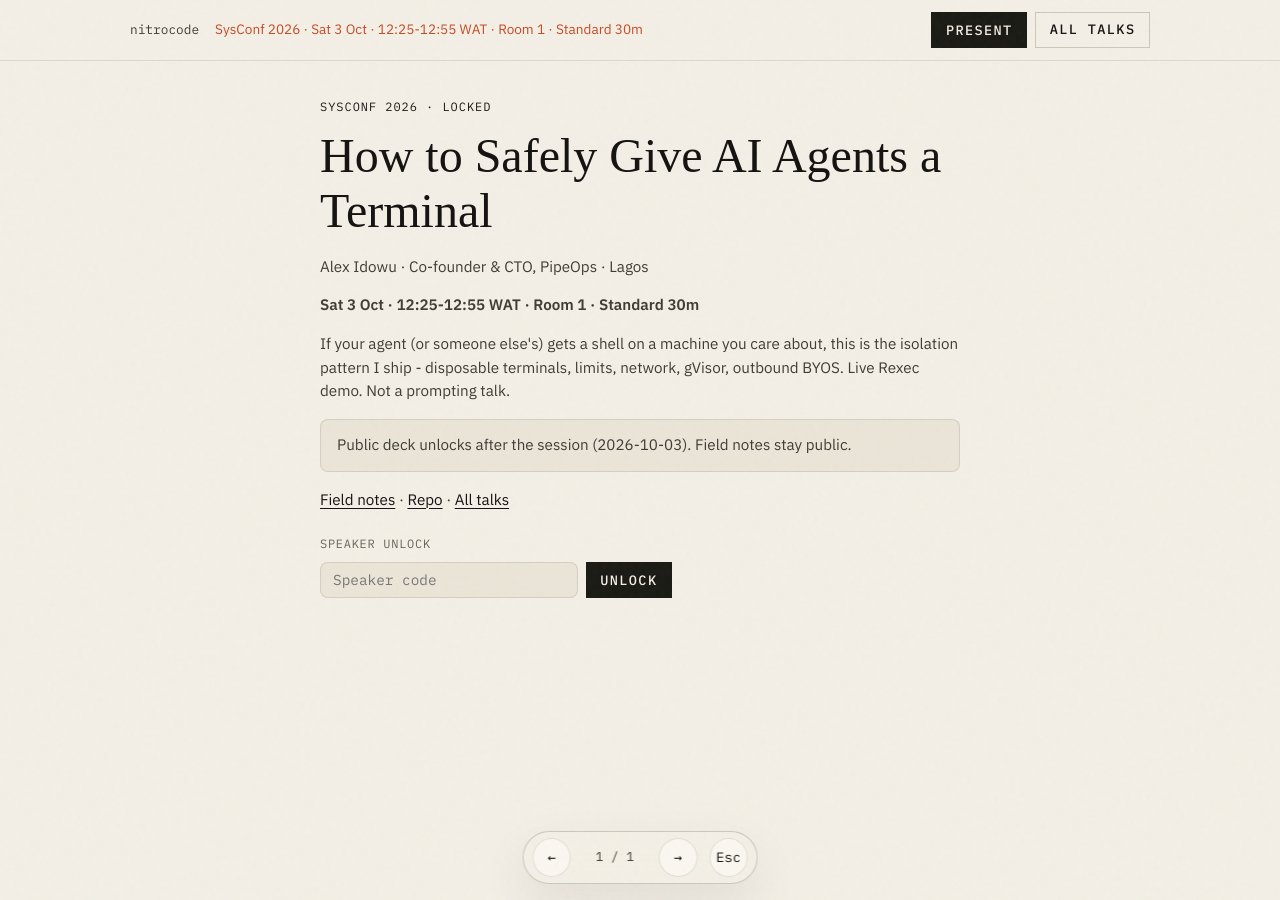
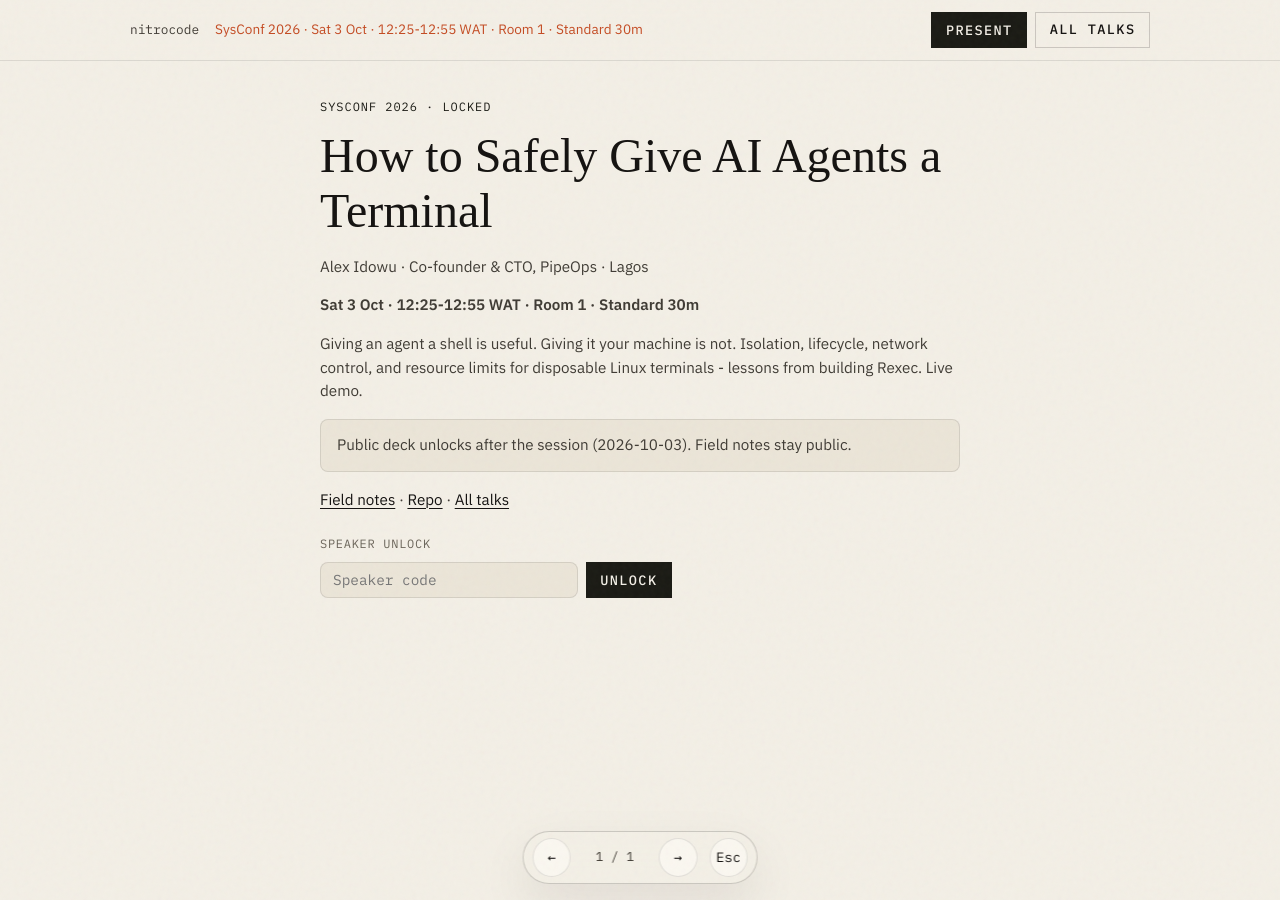
Before and after one commit to 9trocode/9trocode.github.io, a Jekyll site: the page built from talks/sysconf-2026.md, in a window 1280 px wide. Built offline with Jekyll 4.4.1, drawn with Linux system fonts in a browser that asks for light colours; some web fonts are replaced; some of the changed lines change nothing that is shown.

Commit message:
Morph SysConf deck to the announce framing.
Spine: unfettered shell access → isolation + lifecycle → limits +
network → lessons from Rexec. Fewer slides, clearer through-line.

```diff
--- a/talks/sysconf-2026.md
+++ b/talks/sysconf-2026.md
@@ -2,15 +2,14 @@
 layout: talk
 title: How to Safely Give AI Agents a Terminal
 description: >-
-  If your agent (or someone else's) gets a shell on a machine you care about,
-  this is the isolation pattern I ship - disposable terminals, limits, network,
-  gVisor, outbound BYOS. Live Rexec demo. Not a prompting talk.
+  Giving an agent a shell is useful. Giving it your machine is not. Isolation,
+  lifecycle, network control, and resource limits for disposable Linux
+  terminals - lessons from building Rexec. Live demo.
 permalink: /talks/sysconf-2026/
 event: SysConf 2026
 slot: "Sat 3 Oct · 12:25-12:55 WAT · Room 1 · Standard 30m"
 talk_date: 2026-10-03
 # Public teaser while talk_date is in the future. Speaker: ?key= or unlock form.
-# Set locked: false to make the deck public early.
 speaker_key: sysconf-2026-rexec
 blog: /blog/2026/08/11/how-to-safely-give-ai-agents-a-terminal
 repo: https://github.com/PipeOpsHQ/Rexec
@@ -42,235 +41,170 @@
 </section>
 
 <section class="talk-slide" id="s02" data-slide="2">
-  <p class="talk-slide__label">02 · Who this is for</p>
-  <h2>Who this is for</h2>
-  <p>Anyone giving an agent a <strong>shell</strong> on infra you care about.</p>
-  <ul>
-    <li>You <strong>use</strong> coding agents on a laptop, bastion, or CI runner</li>
-    <li>You <strong>build</strong> products where agents exec commands for users</li>
-    <li>Platform / SRE / security owning the blast radius</li>
-  </ul>
-  <p class="punch">Not a prompting talk. Not “how to build an agent.”</p>
-  <p>Sandbox and lifecycle. I hit this building Rexec and shipping multi-tenant platforms.</p>
+  <p class="talk-slide__label">02 · The problem</p>
+  <h2>Agents that run commands are common.<br>Unfettered shell access is still the default.</h2>
+  <p>Laptop. Bastion. Shared CI runner.</p>
+  <p>Most setups still hand the model a real shell on a machine you care about - and call system prompts + “approve tool use” the control plane.</p>
 </section>
 
 <section class="talk-slide" id="s03" data-slide="3">
   <p class="talk-slide__label">03 · The claim</p>
-  <h2>AI agents need a terminal to be useful.<br>Giving them yours is a bad idea.</h2>
-  <p>The moment the model runs <code>npm install</code>, <code>curl | bash</code>, or “explore the filesystem,” you left chat.</p>
-  <p class="punch">Untrusted remote code execution with a friendly UI.</p>
+  <h2>Giving an agent a shell is useful.<br>Giving it your machine is not.</h2>
+  <p>Useful agents shell out. That’s fine.</p>
+  <p class="punch">The mistake is the blast radius - not the shell.</p>
 </section>
 
 <section class="talk-slide" id="s04" data-slide="4">
-  <p class="talk-slide__label">04 · What people actually do</p>
-  <h2>What people actually do</h2>
+  <p class="talk-slide__label">04 · Reframe</p>
+  <h2>Isolation and lifecycle.<br>Not a prompting problem.</h2>
+  <p>This talk answers four questions from building <strong>Rexec</strong>:</p>
   <ol>
-    <li>Install Cursor / Claude Code / some agent CLI on a laptop</li>
-    <li>Point it at a real repo</li>
-    <li>Leave network + package install on</li>
-    <li>Trust system prompts and “approve tool use”</li>
+    <li>How do you reason about security?</li>
+    <li>How do you enforce resource limits?</li>
+    <li>How do you control network access?</li>
+    <li>How do you build disposable terminals (cloud or your own machines)?</li>
   </ol>
-  <p>Same pattern on a bastion or shared runner - just a bigger blast radius.</p>
-  <p class="punch">Hope is not a control.</p>
 </section>
 
 <section class="talk-slide" id="s05" data-slide="5">
-  <p class="talk-slide__label">05 · What breaks</p>
-  <h2>What breaks (no jailbreak required)</h2>
+  <p class="talk-slide__label">05 · Why the default fails</p>
+  <h2>Why the default fails</h2>
   <ul>
-    <li>Secrets written to world-readable files</li>
-    <li><code>rm -rf</code> with a creative path expansion</li>
-    <li>Env vars leaving over HTTPS <em>or</em> DNS</li>
-    <li>Packages that phone home</li>
-    <li>Production kubeconfigs sitting in <code>~/.kube</code></li>
-    <li>Three package managers, half-broken state, “works in the agent’s world”</li>
+    <li>Secrets land on disk</li>
+    <li>Creative <code>rm</code> / path expansion</li>
+    <li>Env leaves over HTTPS or DNS</li>
+    <li>Packages phone home</li>
+    <li><code>~/.kube</code> and other prod creds sit next to the agent</li>
   </ul>
-  <p>Models sound careful. They still thrash. Blast radius = that machine.</p>
+  <p>No jailbreak required. Models thrash. Hope is not a control.</p>
 </section>
 
 <section class="talk-slide" id="s06" data-slide="6">
-  <p class="talk-slide__label">06 · Why human SSH habits fail</p>
-  <h2>Why “I SSH carefully” is not enough</h2>
-  <table class="talk-table">
-    <thead>
-      <tr><th></th><th>You</th><th>The agent</th></tr>
-    </thead>
-    <tbody>
-      <tr><td>Pace</td><td>One command, think</td><td>Burst of tool calls</td></tr>
-      <tr><td>Intent</td><td>Usually deliberate</td><td>Explores and retries</td></tr>
-      <tr><td>Network</td><td>You decide outbound</td><td>It will try outbound</td></tr>
-      <tr><td>Lifetime</td><td>Hours is fine</td><td>Should die in minutes</td></tr>
-    </tbody>
-  </table>
-  <p>Same Docker host. Different threat model.</p>
+  <p class="talk-slide__label">06 · Four controls</p>
+  <h2>Four controls</h2>
+  <div class="talk-grid">
+    <div class="talk-card"><strong>1 · Isolation</strong><span>What can it touch? Host, peers, kernel surface.</span></div>
+    <div class="talk-card"><strong>2 · Lifecycle</strong><span>Create → run → delete. No leftover Tuesday containers.</span></div>
+    <div class="talk-card"><strong>3 · Network</strong><span>Egress and peer traffic chosen at create time.</span></div>
+    <div class="talk-card"><strong>4 · Limits</strong><span>CPU, memory, PIDs - hard caps, not vibes.</span></div>
+  </div>
+  <p>That’s the product. Not a longer system prompt.</p>
 </section>
 
 <section class="talk-slide" id="s07" data-slide="7">
-  <p class="talk-slide__label">07 · What I mean by sandbox</p>
-  <h2>What I mean by sandbox</h2>
-  <p>Not a system prompt. Not a longer “be careful” instruction.</p>
-  <p><strong>Create → hard limits → network mode → run → delete.</strong></p>
-  <p>Optional: record the session when the risk is high.</p>
-  <p class="punch">“Approve tool use” on your laptop is still RCE with a dialog.</p>
+  <p class="talk-slide__label">07 · Isolation</p>
+  <h2>How I reason about isolation</h2>
+  <ol>
+    <li><strong>cgroup + caps + network</strong> - baseline</li>
+    <li><strong>gVisor (<code>runsc</code>)</strong> - smaller host syscall surface (my default for agents)</li>
+    <li><strong>Firecracker / microVM</strong> - when the threat model demands it</li>
+    <li><strong>Dedicated node / account</strong> - real budget, not cosplay</li>
+  </ol>
+  <p>Stock containers share the host kernel. Name the rung you’re buying.</p>
 </section>
 
 <section class="talk-slide" id="s08" data-slide="8">
-  <p class="talk-slide__label">08 · Checklist I actually use</p>
-  <h2>Checklist I actually use</h2>
-  <ol>
-    <li>Disposable - no leftover container from Tuesday</li>
-    <li>CPU / memory / PID caps (disk if the host can)</li>
-    <li>Network chosen at create time - not “we’ll lock it later”</li>
-    <li>API / headless attach - agents don’t click xterm</li>
-    <li>Prefer outbound tunnels for real machines - not open port 22</li>
-  </ol>
-  <p>Platform engineering: terminals as create/delete primitives.</p>
+  <p class="talk-slide__label">08 · Resource limits</p>
+  <h2>How you enforce resource limits</h2>
+  <ul>
+    <li>Hard CPU / memory / PID caps on every sandbox</li>
+    <li>Disk quotas when the host can enforce them</li>
+    <li>Concurrency caps + TTL - thrashing agents are a DoS on yourself</li>
+  </ul>
+  <p class="punch">Limits are a security control, not just FinOps.</p>
 </section>
 
 <section class="talk-slide" id="s09" data-slide="9">
-  <p class="talk-slide__label">09 · Two shapes I ship</p>
-  <h2>Two shapes I ship in Rexec</h2>
-  <div class="talk-grid">
-    <div class="talk-card">
-      <strong>1 · Disposable cloud terminal</strong>
-      <span>Fresh Linux box. Strong isolation. Weak access to weird iron (GPU lab, that one Hetzner).</span>
-    </div>
-    <div class="talk-card">
-      <strong>2 · BYOS outbound agent</strong>
-      <span>Process on your machine opens an outbound WebSocket. Real hardware. Mediated access - not a jail.</span>
-    </div>
-  </div>
-  <p>Don’t confuse them. Most teams eventually need both.</p>
+  <p class="talk-slide__label">09 · Network control</p>
+  <h2>How you control network access</h2>
+  <p>A terminal with a shell is a network endpoint.</p>
+  <ul>
+    <li>Peer-to-peer between sandboxes</li>
+    <li>Host / cloud metadata</li>
+    <li>Exfil over HTTPS</li>
+    <li>Exfil over DNS</li>
+    <li>“Just for the demo” published ports</li>
+  </ul>
+  <p>Pick at create time: <strong>none</strong> · <strong>allowlist</strong> · <strong>full</strong> (you accepted the leak).</p>
+  <p class="punch">ICC off ≠ no internet.</p>
 </section>
 
 <section class="talk-slide" id="s10" data-slide="10">
-  <p class="talk-slide__label">10 · What the container looks like</p>
-  <h2>What the container looks like</h2>
-  <ul>
-    <li>Docker / Podman with hard CPU, memory, PID limits</li>
-    <li>Capabilities dropped + <code>no-new-privileges</code></li>
-    <li>Bridge with ICC off (<code>rexec-isolated</code> in our stack)</li>
-    <li>OCI runtime <code>runsc</code> - gVisor, not stock runc by default</li>
-    <li>Attach over API / WebSocket - no published SSH into the sandbox</li>
-  </ul>
-  <p>Copy the shape even if you never run Rexec. Jobs + RuntimeClass + NetworkPolicy gets you most of the way.</p>
-</section>
-
-<section class="talk-slide" id="s11" data-slide="11">
-  <p class="talk-slide__label">11 · Live demo</p>
-  <h2>Live: create → prove isolation → delete</h2>
-  <ol>
-    <li>Create a sandbox with network locked down</li>
-    <li>Show the block (egress or peer) - not a slide claim</li>
-    <li>Run something agent-shaped</li>
-    <li><strong>Delete.</strong> Treat disk and memory as gone</li>
-  </ol>
-  <div class="talk-code"># your real Rexec flow - not scripture
-rexec sandbox create --network none
-# show the failure / block
-rexec sandbox delete</div>
-  <p>Wifi bad? Screenshots of the same four steps. Don’t fight the venue network.</p>
-</section>
-
-<section class="talk-slide" id="s12" data-slide="12">
-  <p class="talk-slide__label">12 · How hard is hard enough</p>
-  <h2>How hard is hard enough</h2>
-  <ol>
-    <li><strong>cgroup + caps + network</strong> - baseline hygiene</li>
-    <li><strong>gVisor (<code>runsc</code>)</strong> - smaller host syscall surface (what I default for agents)</li>
-    <li><strong>Firecracker / microVM</strong> - when the threat model or compliance says so</li>
-    <li><strong>Dedicated node / account</strong> - real isolation budget, not cosplay</li>
-  </ol>
-  <p>Same honesty as soft vs hard multi-tenancy: containers alone are not a hostile multi-tenant boundary. Name the rung you’re buying.</p>
-</section>
-
-<section class="talk-slide" id="s13" data-slide="13">
-  <p class="talk-slide__label">13 · Network (the part people skip)</p>
-  <h2>Network is where this usually fails</h2>
-  <p>A sandbox with a shell is a network endpoint. If you only isolate the filesystem, you left the door open.</p>
-  <ul>
-    <li>Sandbox talking to another sandbox</li>
-    <li>Hitting the host / cloud metadata</li>
-    <li>Exfil over normal HTTPS</li>
-    <li>Exfil over DNS</li>
-    <li>Published ports “just for the demo”</li>
-  </ul>
-  <p>Pick egress at create time: <strong>none</strong>, <strong>allowlist</strong>, or <strong>full</strong> (you accepted the leak).</p>
-  <p class="punch">ICC off is not “no internet.” Say that in the design review.</p>
-</section>
-
-<section class="talk-slide" id="s14" data-slide="14">
-  <p class="talk-slide__label">14 · Session lifecycle</p>
-  <h2>Session lifecycle</h2>
+  <p class="talk-slide__label">10 · Lifecycle</p>
+  <h2>Lifecycle is the other half of isolation</h2>
   <ol>
     <li><strong>Create</strong> - image, limits, network mode</li>
     <li><strong>Inject secrets</strong> - short-lived only</li>
     <li><strong>Run</strong> - headless by default</li>
     <li><strong>Attach</strong> - only if a human must intervene</li>
-    <li><strong>Delete</strong> - the security feature people forget</li>
+    <li><strong>Delete</strong> - assume disk and memory are gone</li>
   </ol>
   <p>Long-lived “dev sandboxes” become bastions with worse accountability.</p>
 </section>
 
-<section class="talk-slide" id="s15" data-slide="15">
-  <p class="talk-slide__label">15 · When you need the real box</p>
-  <h2>When you need the real box (BYOS)</h2>
-  <p>GPU box. Lab server. That machine with the special NIC.</p>
-  <p>Outbound WebSocket from the host. No inbound SSH for the demo.</p>
-  <table class="talk-table">
-    <thead><tr><th>Need</th><th>What I prefer</th></tr></thead>
-    <tbody>
-      <tr><td>Untrusted model code</td><td>Disposable terminal + gVisor</td></tr>
-      <tr><td>Real GPU / lab hardware</td><td>BYOS - treat it like prod access</td></tr>
-      <tr><td>Shared expensive machine</td><td>BYOS + identity + session recording</td></tr>
-    </tbody>
-  </table>
-  <p>Mediated access is not a jail. Don’t market it as one.</p>
+<section class="talk-slide" id="s11" data-slide="11">
+  <p class="talk-slide__label">11 · Building it (Rexec)</p>
+  <h2>How you build something like Rexec</h2>
+  <div class="talk-grid">
+    <div class="talk-card">
+      <strong>Cloud terminal</strong>
+      <span>Disposable Linux in Docker/Podman. Caps, ICC off, <code>runsc</code>. Attach via API/WebSocket - not published SSH.</span>
+    </div>
+    <div class="talk-card">
+      <strong>BYOS</strong>
+      <span>Outbound WebSocket from your machine. Real GPU/lab box. Mediated access - not a jail. No open 22 for the demo.</span>
+    </div>
+  </div>
+  <p>Steal the shape with Jobs + RuntimeClass + NetworkPolicy if you never run our code.</p>
 </section>
 
-<section class="talk-slide" id="s16" data-slide="16">
-  <p class="talk-slide__label">16 · Failures I’ve shipped into</p>
-  <h2>Failures I’ve shipped into</h2>
+<section class="talk-slide" id="s12" data-slide="12">
+  <p class="talk-slide__label">12 · Live demo</p>
+  <h2>Live: create → prove controls → delete</h2>
+  <ol>
+    <li>Create a sandbox (limits + network mode)</li>
+    <li>Show the block - egress or peer</li>
+    <li>Run something agent-shaped</li>
+    <li><strong>Delete</strong></li>
+  </ol>
+  <div class="talk-code">rexec sandbox create --network none
+# show the failure / block
+rexec sandbox delete</div>
+  <p>Wifi bad? Same four steps on screenshots.</p>
+</section>
+
+<section class="talk-slide" id="s13" data-slide="13">
+  <p class="talk-slide__label">13 · Failures I’ve hit</p>
+  <h2>Failures I’ve hit</h2>
   <ul>
-    <li><strong>Docker socket in the “sandbox”</strong> - you moved the gate, you didn’t close it</li>
-    <li><strong>Full egress by default</strong> - agents phone home; you can’t say which session left</li>
-    <li><strong>No concurrency / TTL caps</strong> - one thrashing agent OOMs the host</li>
+    <li><strong>Docker socket in the sandbox</strong> - moved the gate, didn’t close it</li>
+    <li><strong>Full egress by default</strong> - agents phone home</li>
+    <li><strong>No TTL / concurrency caps</strong> - one thrash OOMs the host</li>
     <li><strong>Prompt as the boundary</strong> - UX, not isolation</li>
-    <li><strong>gVisor in the README, runc in prod</strong> - RuntimeClass theater</li>
+    <li><strong>gVisor in the README, runc in prod</strong> - runtime theater</li>
   </ul>
 </section>
 
-<section class="talk-slide" id="s17" data-slide="17">
-  <p class="talk-slide__label">17 · Steal this</p>
+<section class="talk-slide" id="s14" data-slide="14">
+  <p class="talk-slide__label">14 · Steal this</p>
   <h2>Steal this</h2>
   <ol>
-    <li>No agent shell on laptops for secrets / prod paths</li>
-    <li>One sandbox per task (or per PR) - then delete</li>
+    <li>No agent shell on laptops for secrets / prod</li>
+    <li>One sandbox per task - then delete</li>
     <li>gVisor or stronger for untrusted agent code</li>
     <li>Egress on purpose; treat DNS as data</li>
-    <li>CPU / memory / PID caps + a hard TTL</li>
-    <li>Outbound agents over inbound SSH for fleet boxes</li>
-    <li>Assume breakout; escalate the rung when the threat model says so</li>
+    <li>Hard CPU / memory / PID + TTL</li>
+    <li>Outbound agents over inbound SSH for real boxes</li>
+    <li>Assume breakout; escalate the rung when you must</li>
   </ol>
 </section>
 
-<section class="talk-slide" id="s18" data-slide="18">
-  <p class="talk-slide__label">18 · If you remember five things</p>
-  <h2>If you remember five things</h2>
-  <ol>
-    <li>Agent + shell = untrusted RCE with better UX</li>
-    <li>Sandbox = create, limit, network, delete - not a system prompt</li>
-    <li>Stock containers are not hostile multi-tenant isolation by themselves</li>
-    <li>Outbound tunnels beat inbound SSH for real hardware</li>
-    <li>TTL and concurrency caps are security features when models thrash</li>
-  </ol>
-</section>
-
-<section class="talk-slide" id="s19" data-slide="19">
-  <p class="talk-slide__label">19 · Close</p>
+<section class="talk-slide" id="s15" data-slide="15">
+  <p class="talk-slide__label">15 · Close</p>
   <h2>Questions?</h2>
+  <p>Giving an agent a shell is useful. Giving it your machine is not.</p>
   <div class="talk-code">/blog/2026/08/11/how-to-safely-give-ai-agents-a-terminal
-/talks/sysconf-2026
-github.com/PipeOpsHQ/Rexec</div>
+github.com/PipeOpsHQ/Rexec
+/talks/sysconf-2026</div>
   <p>Alex Idowu · @nitrocode · Lagos</p>
 </section>
```
